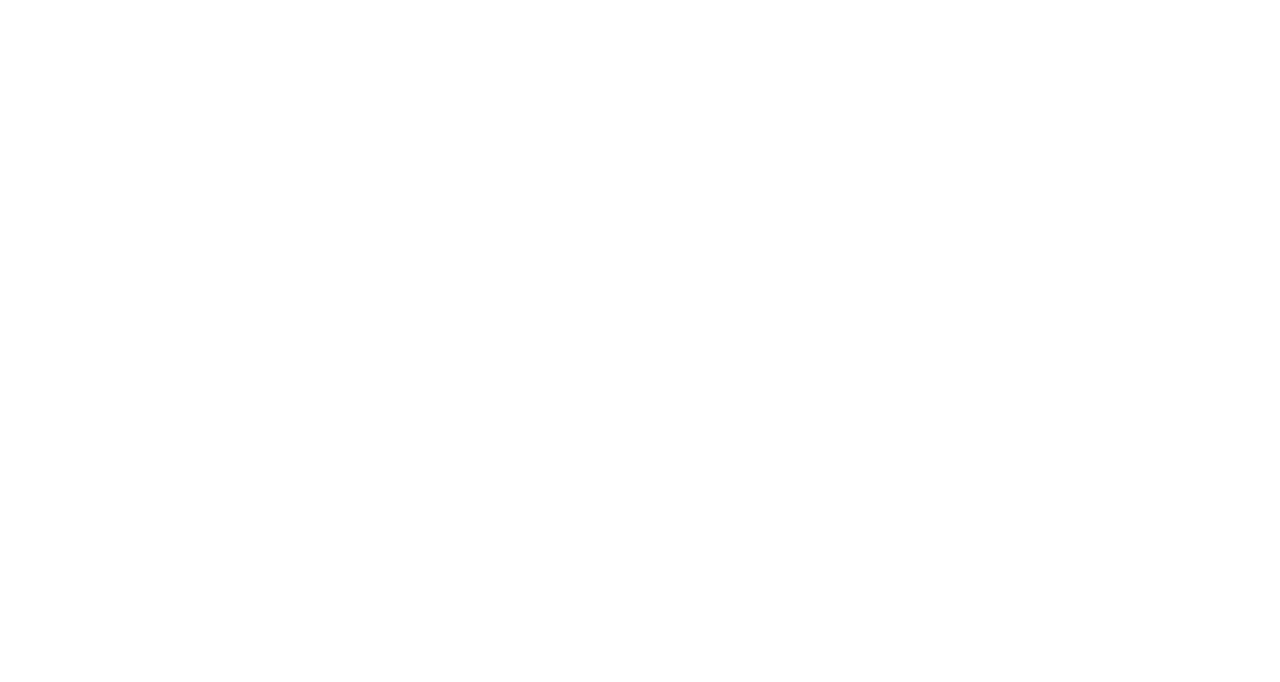
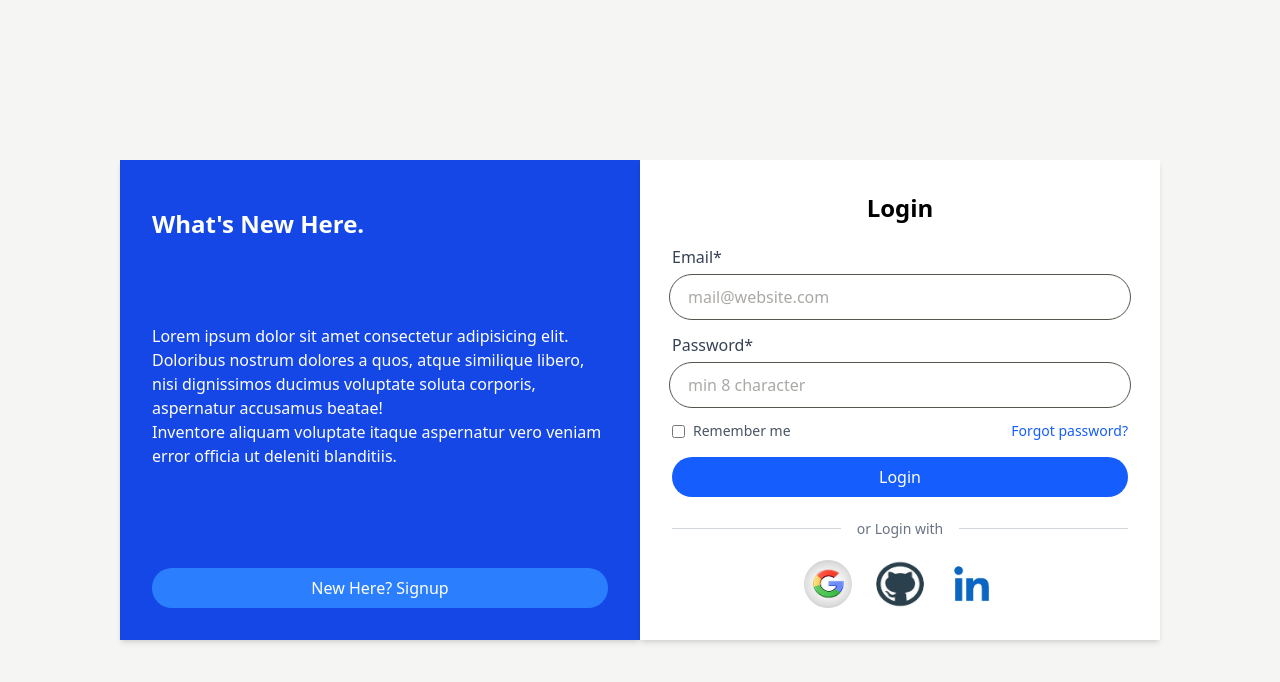
Before and after one commit to smritibhadouriya/Admin_dashboard, a React (Vite) app: page / in a window 1280 px wide. Before the commit this address had no page. Shown: the top 682 px of the page. Built offline with nearby package versions, Linux system fonts and the light colour scheme.

Commit message:
some changes

```diff
--- a/src/components/Navbar.jsx
+++ b/src/components/Navbar.jsx
@@ -6,7 +6,7 @@
   const location = useLocation();
 
   const logout = () => {
-    navigate("/Admin_dashboard/");
+    navigate("/");
   };
   const report = () => {
     navigate("/report");
--- a/src/components/belownav.jsx
+++ b/src/components/belownav.jsx
@@ -4,7 +4,7 @@
   const navigate = useNavigate();
 
   const logout = () => {
-    navigate("/Admin_dashboard/")
+    navigate("/")
   }
   const report = () => {
     navigate("/report")
--- a/src/pages/Signup.jsx
+++ b/src/pages/Signup.jsx
@@ -22,7 +22,7 @@
   };
   const SigninButton=()=>
   {
-    navigate("/Admin_dashboard/")
+    navigate("/")
   }
 
   const handleGoogle = () => {
--- a/src/routes/AppRoutes.jsx
+++ b/src/routes/AppRoutes.jsx
@@ -18,7 +18,7 @@
    <>
    <BrowserRouter>
         <Routes>
-                <Route path='/Admin_dashboard/' element={(<Login />)} />
+                <Route path='/' element={(<Login />)} />
                 <Route path='/signup' element={(<Signup />)} />
                 <Route path='/dash' element={(<Dashboard />)} />
                 <Route path='/side' element={(<Side />)} />
```
